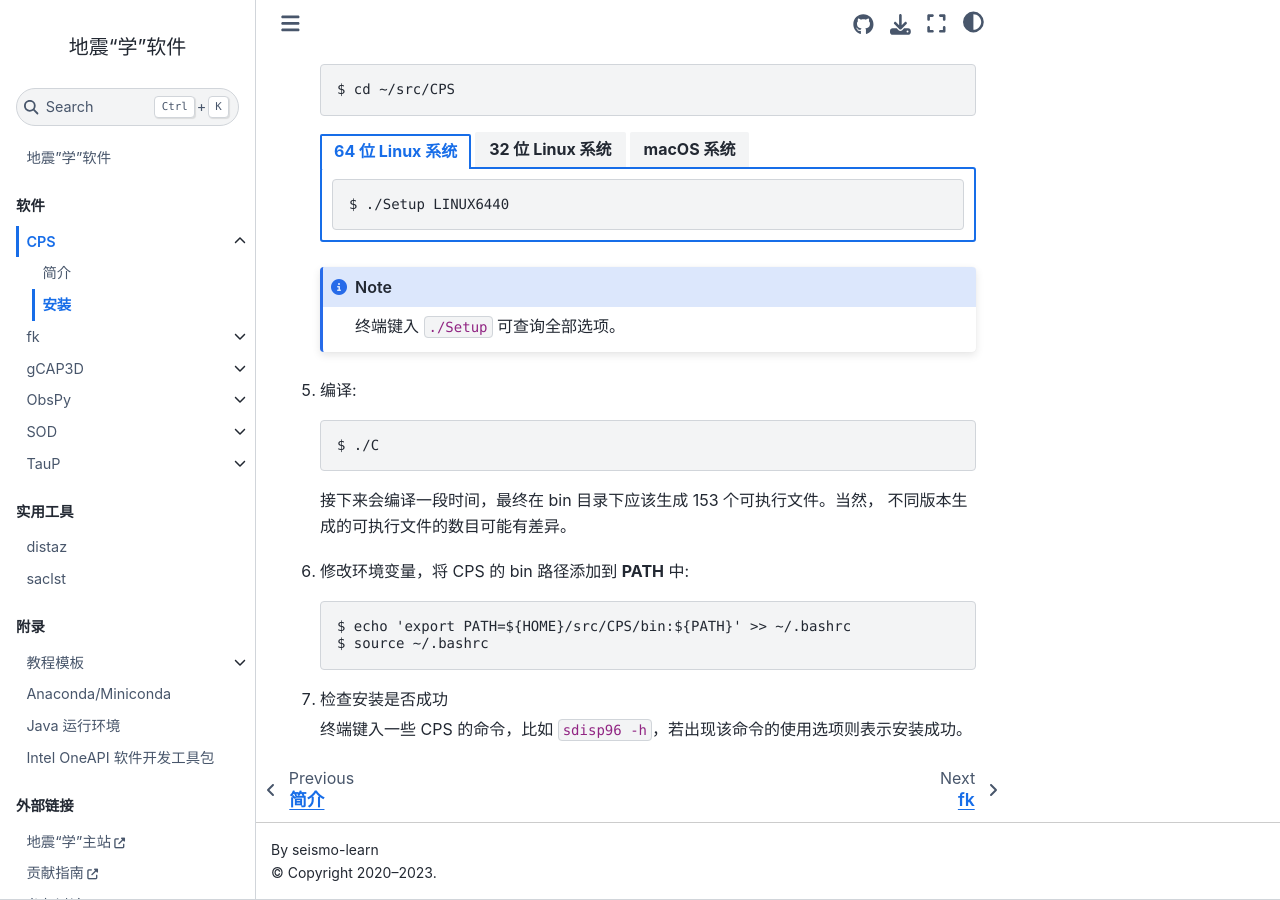
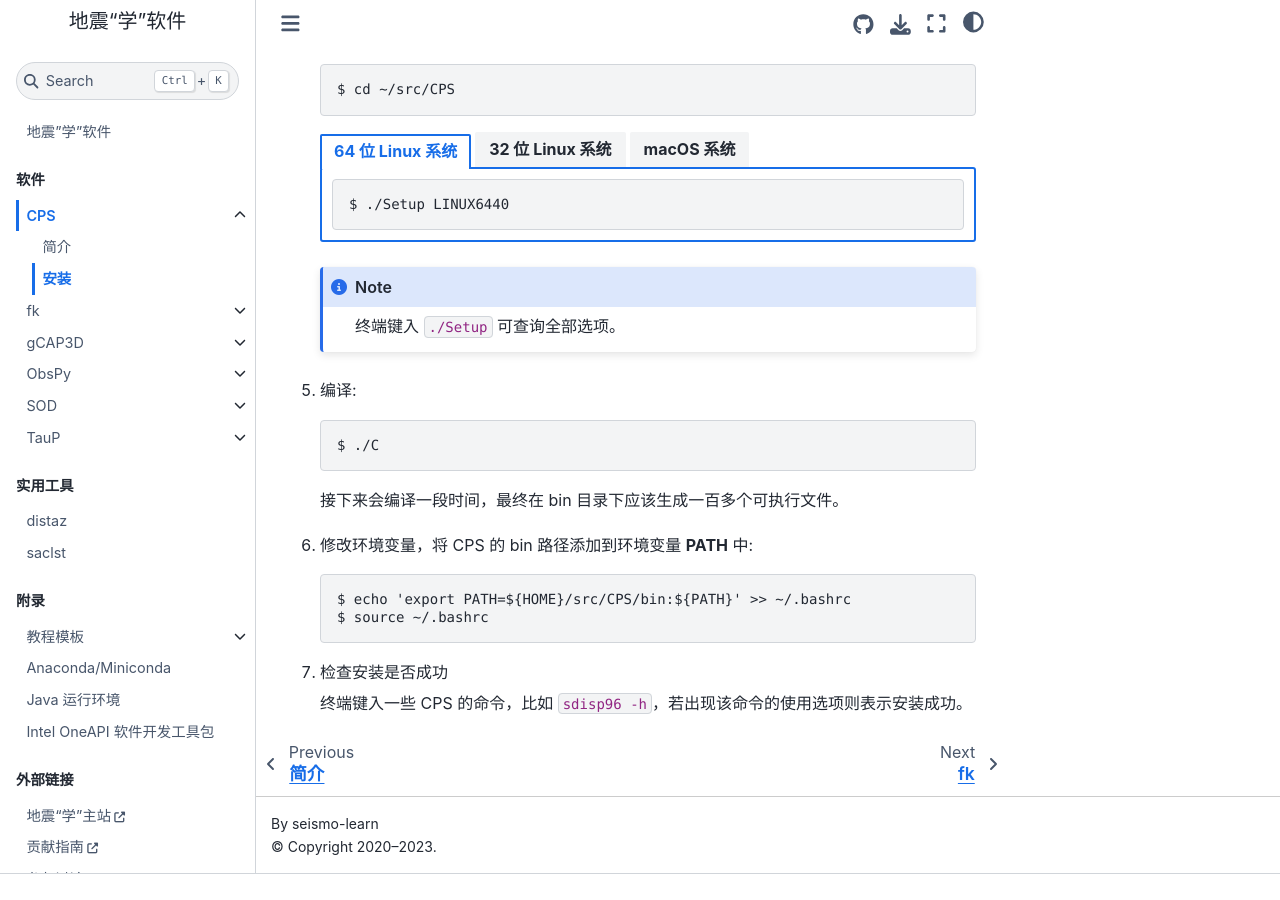
Before and after one commit to seismo-learn/software, a Jupyter Book: the page built from source/cps/install.md, in a window 1280 px wide and 900 px high, scrolled down 873 px. Built offline with Jupyter Book 1.0.4 settings and Sphinx 7.4.7 and the Sphinx Book theme 1.1.4, drawn with Linux system fonts in a browser that asks for light colours; after the commit the page ends 1747 px from its top, so only the background shows below that.

Commit message:
Polish CPS, FK and gCAP3D (#274)

````diff
--- a/source/cps/install.md
+++ b/source/cps/install.md
@@ -92,11 +92,9 @@
     $ ./C
     ```
 
-    接下来会编译一段时间，最终在 bin 目录下应该生成 153 个可执行文件。当然，
-    不同版本生成的可执行文件的数目可能有差异。
+    接下来会编译一段时间，最终在 bin 目录下应该生成一百多个可执行文件。
 
-6.  修改环境变量，将 CPS 的 bin 路径添加到 **PATH** 中:
-
+6.  修改环境变量，将 CPS 的 bin 路径添加到环境变量 **PATH** 中:
     ```
     $ echo 'export PATH=${HOME}/src/CPS/bin:${PATH}' >> ~/.bashrc
     $ source ~/.bashrc
````
Also changed, not shown: source/fk/intro.md (+4 -1 lines), source/gcap3d/intro.md (+3 -1 lines).
